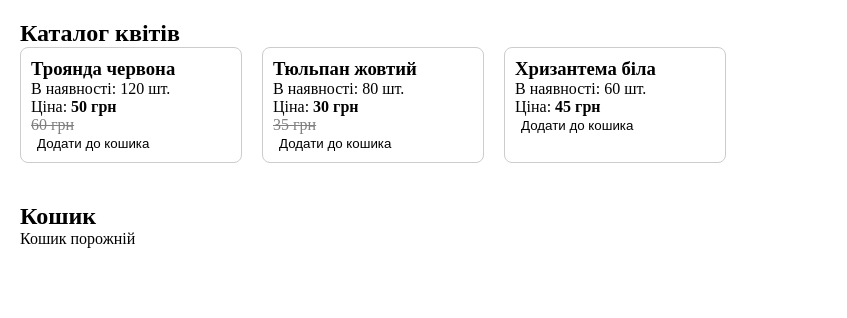
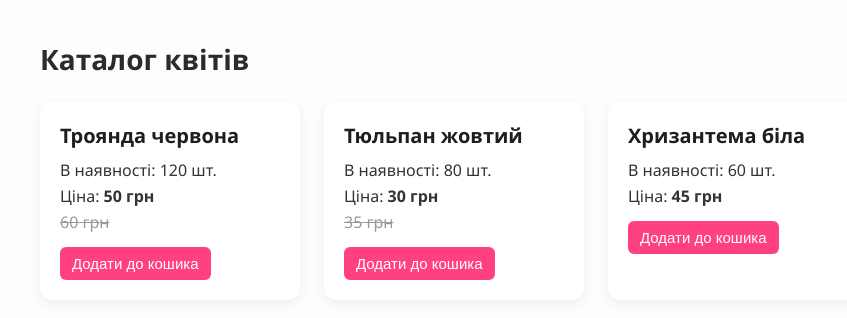
Before and after one commit to kulikp1/flowers, a React (Vite) app: page /products in a window 1280 px wide. Shown: the top 318 px of the page, without its empty margins (0-847 px from the left). Built offline with nearby package versions, Linux system fonts and the light colour scheme.

Commit message:
delete cart from catalog add style

```diff
--- a/src/components/CatalogPage/CatalogPage.jsx
+++ b/src/components/CatalogPage/CatalogPage.jsx
@@ -1,23 +1,10 @@
-import React, { useState } from "react";
+import React from "react";
 import flowers from "../../data/flowers";
 import styles from "./CatalogPage.module.css";
 
 const Catalog = () => {
-  const [cart, setCart] = useState([]);
-
   const handleAddToCart = (flower) => {
-    setCart((prev) => {
-      const existing = prev.find((item) => item.id === flower.id);
-      if (existing) {
-        return prev.map((item) =>
-          item.id === flower.id
-            ? { ...item, quantity: item.quantity + 1 }
-            : item
-        );
-      } else {
-        return [...prev, { ...flower, quantity: 1 }];
-      }
-    });
+    console.log("Додано до кошика:", flower); // тимчасово для перевірки
   };
 
   return (
@@ -40,21 +27,6 @@ const Catalog = () => {
           </div>
         ))}
       </div>
-
-      <div className={styles.cart}>
-        <h2>Кошик</h2>
-        {cart.length === 0 ? (
-          <p>Кошик порожній</p>
-        ) : (
-          <ul>
-            {cart.map((item) => (
-              <li key={item.id}>
-                {item.name} — {item.quantity} шт.
-              </li>
-            ))}
-          </ul>
-        )}
-      </div>
     </div>
   );
 };
--- a/src/components/CatalogPage/CatalogPage.module.css
+++ b/src/components/CatalogPage/CatalogPage.module.css
@@ -1,25 +1,83 @@
 .container {
-  padding: 20px;
+  padding: 40px;
+  font-family: "Segoe UI", Tahoma, Geneva, Verdana, sans-serif;
+  background-color: #fdfdfd;
+  color: #333;
+}
+
+h2 {
+  margin-bottom: 24px;
+  color: #2b2b2b;
+  font-size: 28px;
 }
 
 .grid {
   display: flex;
-  gap: 20px;
+  gap: 24px;
   flex-wrap: wrap;
+  justify-content: flex-start;
 }
 
 .card {
-  border: 1px solid #ccc;
-  border-radius: 8px;
-  padding: 10px;
-  width: 200px;
+  background-color: #fff;
+  border-radius: 12px;
+  box-shadow: 0 4px 12px rgba(0, 0, 0, 0.06);
+  padding: 20px;
+  width: 220px;
+  transition: transform 0.2s ease, box-shadow 0.3s ease;
+}
+
+.card:hover {
+  transform: translateY(-5px);
+  box-shadow: 0 6px 16px rgba(0, 0, 0, 0.1);
+}
+
+.card h3 {
+  margin-top: 0;
+  margin-bottom: 10px;
+  font-size: 20px;
+  color: #1e1e1e;
+}
+
+.card p {
+  margin: 4px 0;
+  font-size: 16px;
 }
 
 .oldPrice {
   text-decoration: line-through;
-  color: gray;
+  color: #999;
+  font-size: 14px;
+}
+
+.card button {
+  margin-top: 10px;
+  padding: 8px 12px;
+  background-color: #ff4081;
+  color: white;
+  border: none;
+  border-radius: 6px;
+  font-size: 15px;
+  cursor: pointer;
+  transition: background-color 0.3s ease;
+}
+
+.card button:hover {
+  background-color: #e73370;
 }
 
 .cart {
-  margin-top: 40px;
+  margin-top: 50px;
+  padding-top: 20px;
+  border-top: 2px solid #eee;
 }
+
+.cart ul {
+  list-style-type: none;
+  padding-left: 0;
+}
+
+.cart li {
+  margin-bottom: 8px;
+  font-size: 16px;
+}
```
